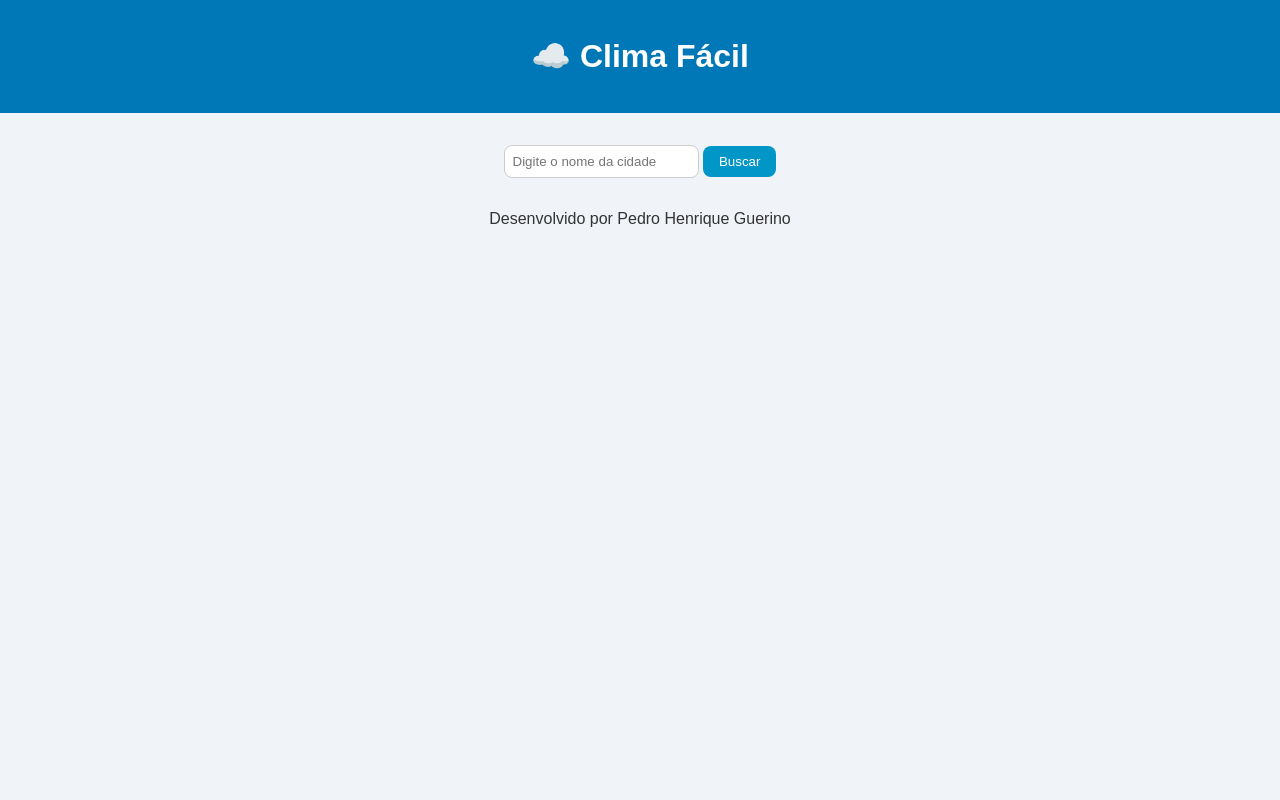
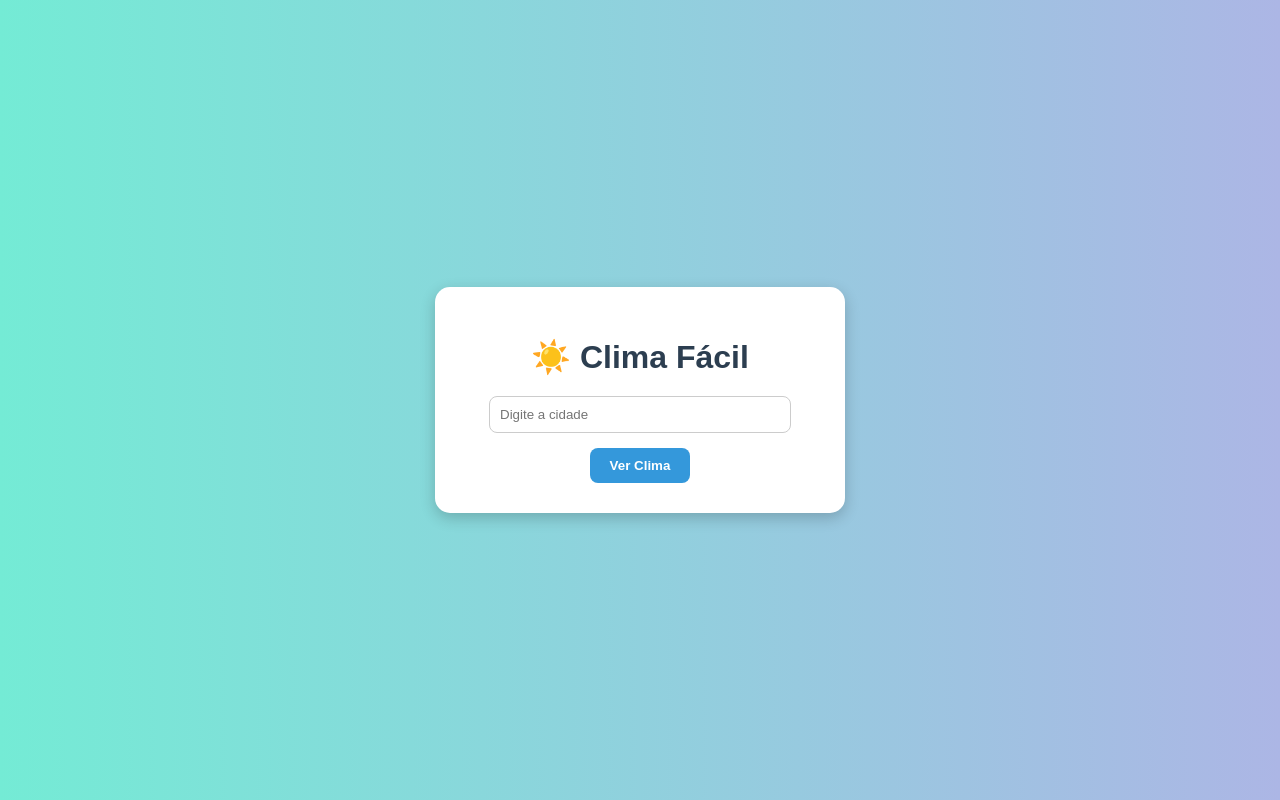
Before and after one commit to PedroGuerino-eng/clima-facil, a Flask app: page / in a window 1280 px wide. Run offline with Flask 3, Linux system fonts and the light colour scheme.

Commit message:
fix(web): trata erro de cidade nao encontrada e melhora a exibicao

```diff
--- a/app.py
+++ b/app.py
@@ -9,9 +9,13 @@ def index():
     if request.method == "POST":
         cidade = request.form.get("cidade")
         if cidade:
-            clima = obter_clima(cidade)
+            dados_clima = obter_clima(cidade)
+            # Verifica se a chave 'erro' está no dicionário retornado
+            if "erro" in dados_clima:
+                clima = {"erro": dados_clima["erro"]}
+            else:
+                clima = dados_clima
     return render_template("index.html", clima=clima)
-
 
 if __name__ == "__main__":
     app.run(debug=True)
--- a/templates/index.html
+++ b/templates/index.html
@@ -1,22 +1,88 @@
-{% extends "base.html" %}
-
-{% block content %}
+<!DOCTYPE html>
+<html lang="pt-br">
+<head>
+    <meta charset="UTF-8">
+    <meta name="viewport" content="width=device-width, initial-scale=1.0">
+    <title>Clima Fácil</title>
+    <style>
+        body {
+            font-family: Arial, sans-serif;
+            background: linear-gradient(to right, #74ebd5, #ACB6E5);
+            color: #333;
+            display: flex;
+            justify-content: center;
+            align-items: center;
+            height: 100vh;
+            margin: 0;
+        }
+        .container {
+            background: #fff;
+            padding: 30px;
+            border-radius: 15px;
+            box-shadow: 0px 5px 15px rgba(0,0,0,0.2);
+            text-align: center;
+            width: 350px;
+        }
+        h1 {
+            margin-bottom: 20px;
+            color: #2c3e50;
+        }
+        input {
+            width: 80%;
+            padding: 10px;
+            border-radius: 8px;
+            border: 1px solid #ccc;
+            margin-bottom: 15px;
+        }
+        button {
+            padding: 10px 20px;
+            border: none;
+            border-radius: 8px;
+            background: #3498db;
+            color: white;
+            cursor: pointer;
+            font-weight: bold;
+            transition: 0.3s;
+        }
+        button:hover {
+            background: #2980b9;
+        }
+        .resultado {
+            margin-top: 20px;
+            padding: 15px;
+            background: #ecf0f1;
+            border-radius: 10px;
+        }
+        .erro {
+            background: #e74c3c;
+            color: white;
+        }
+    </style>
+</head>
+<body>
+    <div class="container">
+        <h1>☀️ Clima Fácil</h1>
         <form method="POST">
-        <input type="text" name="cidade" placeholder="Digite o nome da cidade">
-        <button type="submit">Buscar</button>
+            <input type="text" name="cidade" placeholder="Digite a cidade" required>
+            <br>
+            <button type="submit">Ver Clima</button>
         </form>
 
         {% if clima %}
-        {% if clima.erro %}
-            <p class="erro">{{ clima.erro }}</p>
+            {% if "erro" in clima %}
+                <div class="resultado erro">
+                    <p>{{ clima['erro'] }}</p>
+                </div>
             {% else %}
-            <div class="card">
-                <h2>🌍 {{ clima.nome }}</h2>
-                <p>🌡️ {{ clima.temp }} °C</p>
-                <p>☁️ {{ clima.descricao }}</p>
-                <p>💧 Umidade: {{ clima.umidade }}%</p>
-                <p>💨 Vento: {{ clima.vento }} m/s</p>
+                <div class="resultado">
+                    <h2>{{ clima['nome'] }}</h2>
+                    <p><strong>🌡️ Temperatura:</strong> {{ clima['temp'] }}°C</p>
+                    <p><strong>🌥️ Condição:</strong> {{ clima['descricao'] }}</p>
+                    <p><strong>💧 Umidade:</strong> {{ clima['umidade'] }}%</p>
+                    <p><strong>💨 Vento:</strong> {{ clima['vento'] }} km/h</p>
                 </div>
             {% endif %}
         {% endif %}
-{% endblock %}
+    </div>
+</body>
+</html>
```
Lines whose indentation alone changed are shown as unchanged.
